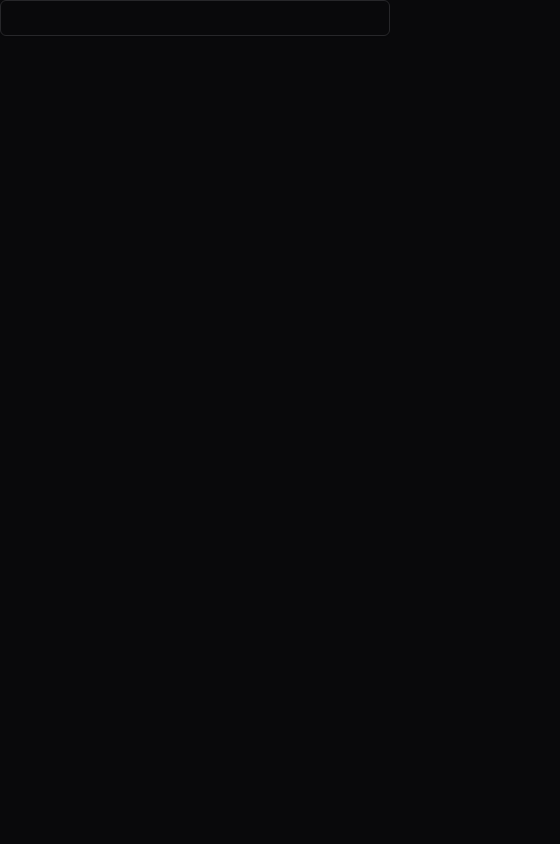
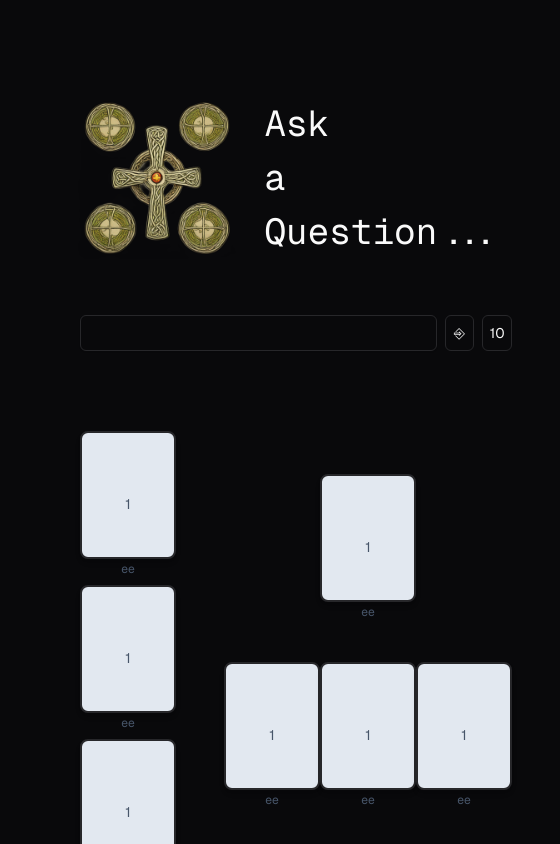
Before and after one commit to erratinsilentio/AI-Tarot-Reader, a Next.js app: page /reading in a window 390 px wide. Shown: the top 844 px of the page, 560 px wide, since content can reach past the window. Built offline with nearby package versions, Linux system fonts and the light colour scheme.

Commit message:
added structure and layout to /reading page, with styling for pc and mobile

```diff
--- a/app/reading/page.tsx
+++ b/app/reading/page.tsx
@@ -1,9 +1,52 @@
 import { Input } from "@/components/ui/input";
+import { Celtic } from "@/components/ui/reading/celtic-cross";
+import Image from "next/image";
 
 export default function Reading() {
   return (
     <>
-      <Input />
+      <div className="grid grid-rows-[1px_1fr_20px] items-center justify-items-center min-h-screen p-8 pb-20 gap-16 sm:p-20 font-[family-name:var(--font-geist-sans)]">
+        <main className="flex flex-col gap-8 row-start-2 items-center sm:items-center">
+          <div className="px-12 flex flex-row items-end justify-end">
+            <Image
+              src="/celtic.png"
+              alt="Tarot Reader logo"
+              width={160}
+              height={38}
+              priority
+              className="mr-4"
+            />
+            <span className="px-[10px] sm:pt-0 text-[36px] sm:text-[50px] font-[family-name:var(--font-geist-mono)]">
+              Ask <br />a Question...
+            </span>
+          </div>
+          <section className="w-full sm:w-[80vw] px-12 pt-6 flex flex-row gap-2">
+            <Input />
+            <button className="w-9 h-9 border border-input rounded-md flex justify-center items-center text-sm hover:brightness-150">
+              ⎆
+            </button>
+            <div className="w-9 h-9 border border-input rounded-md flex justify-center items-center text-sm hover:brightness-150">
+              10
+            </div>
+          </section>
+          <section className="w-full px-12 sm:w-[80vw] flex flex-row justify-center sm:flex-row sm:justify-start pt-12">
+            <Celtic />
+          </section>
+        </main>
+      </div>
     </>
   );
 }
+
+const tarotCards = [
+  { description: "The Fool" },
+  { description: "The Magician" },
+  { description: "The High Priestess" },
+  { description: "The Empress" },
+  { description: "The Emperor" },
+  { description: "The Hierophant" },
+  { description: "The Lovers" },
+  { description: "The Chariot" },
+  { description: "Strength" },
+  { description: "The Hermit" },
+];
--- /dev/null
+++ b/components/ui/reading/celtic-cross.tsx
@@ -0,0 +1,37 @@
+const TarotCard = ({ position, label }) => (
+  <div className="relative">
+    <div className="w-24 h-32 flex items-center justify-center bg-slate-200 border-2 rounded-lg shadow-md hover:bg-slate-300 transition-colors cursor-pointer">
+      <div className="absolute inset-0 flex items-center justify-center">
+        <span className="text-sm text-slate-600">{position}</span>
+      </div>
+    </div>
+    <div className="mt-[2px] text-xs text-center text-slate-600 max-w-24">
+      {label}
+    </div>
+  </div>
+);
+
+export const Celtic = () => {
+  return (
+    <main className="flex flex-row">
+      <section className="flex flex-col pr-12 gap-2">
+        <TarotCard position={1} label={"ee"} />
+        <TarotCard position={1} label={"ee"} />
+        <TarotCard position={1} label={"ee"} />
+        <TarotCard position={1} label={"ee"} />
+      </section>
+      <section className="flex flex-col justify-center">
+        <TarotCard position={1} label={"ee"} />
+      </section>
+      <section className="flex flex-col justify-evenly sm:px-12">
+        <TarotCard position={1} label={"ee"} />
+        <TarotCard position={1} label={"ee"} />
+        <TarotCard position={1} label={"ee"} />
+      </section>
+
+      <section className="flex flex-col justify-center">
+        <TarotCard position={1} label={"ee"} />
+      </section>
+    </main>
+  );
+};
```
Also changed, not shown: components/ui/input.tsx (+8 -8 lines), public/celtic.png (renamed from public/Celtic Cross Tarot Spread.png).
